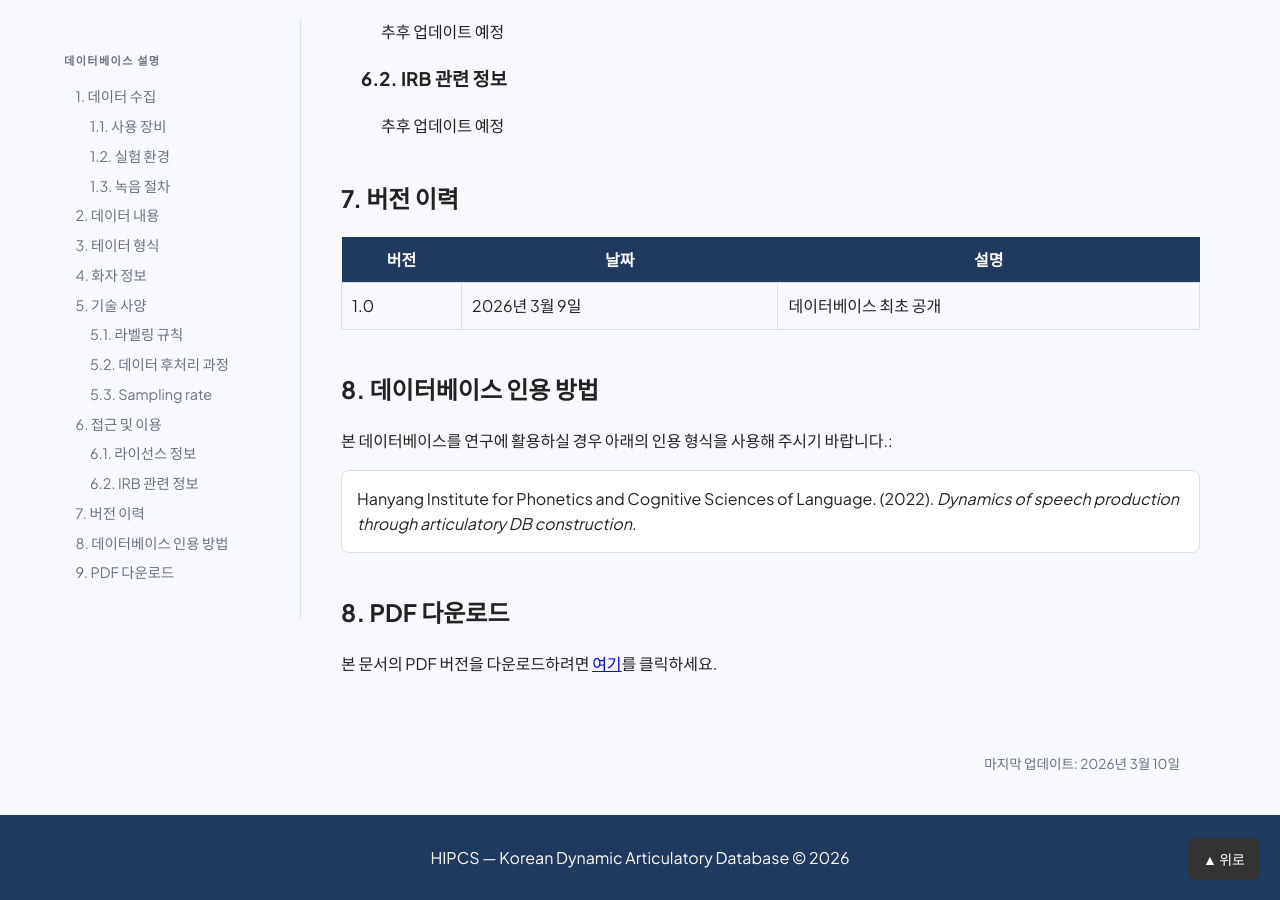
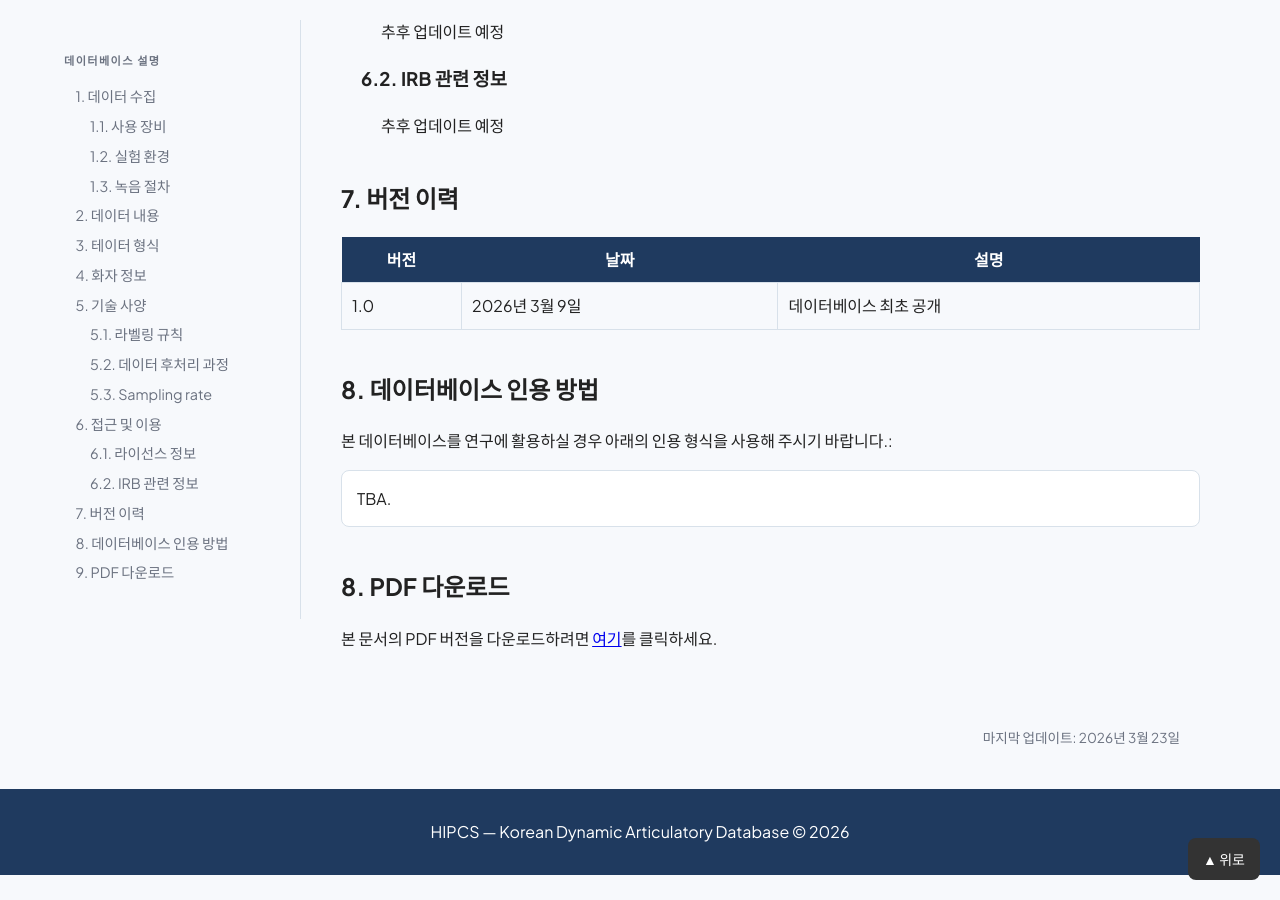
Before and after one commit to jiyoungj/jiyoungj.github.io, a Jekyll site: the page k-dad_demo/database_kor.html, which Jekyll copies as it is, in a window 1280 px wide and 900 px high, scrolled down 1783 px. Built offline with Jekyll 4.4.1, drawn with Linux system fonts in a browser that asks for light colours.

Commit message:
Update database_kor.html

```diff
--- a/k-dad_demo/database_kor.html
+++ b/k-dad_demo/database_kor.html
@@ -156,7 +156,7 @@
             본 데이터베이스를 연구에 활용하실 경우 아래의 인용 형식을 사용해 주시기 바랍니다.:
             </p>
             <div class="card">
-                Hanyang Institute for Phonetics and Cognitive Sciences of Language. (2022). <i>Dynamics of speech production through articulatory DB construction.</i>
+                TBA.
             </div>
 
             <h2 id="8">8. PDF 다운로드</h2>
@@ -166,7 +166,7 @@
         </div>
 
         <div class="last-updated">
-        마지막 업데이트: 2026년 3월 10일
+        마지막 업데이트: 2026년 3월 23일
         </div>
 
         <a href="#top" class="back-to-top">▲ 위로</a>
```
